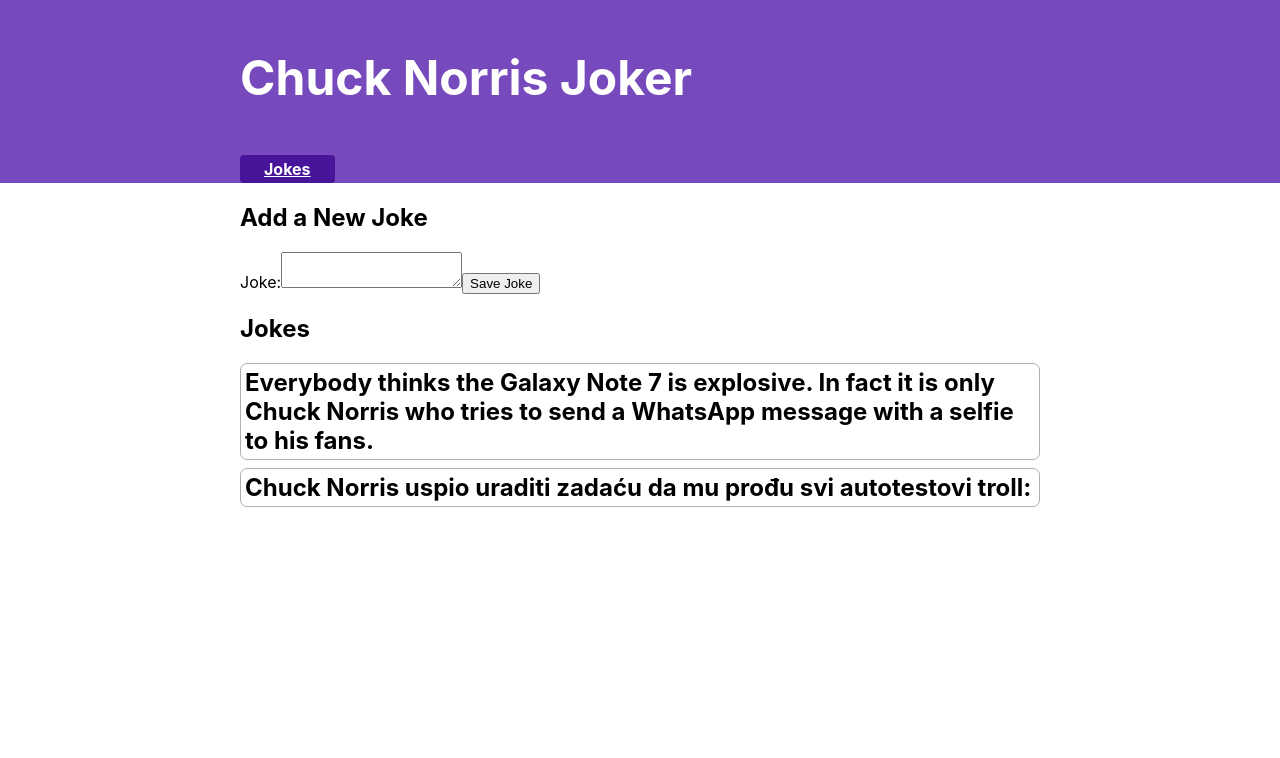
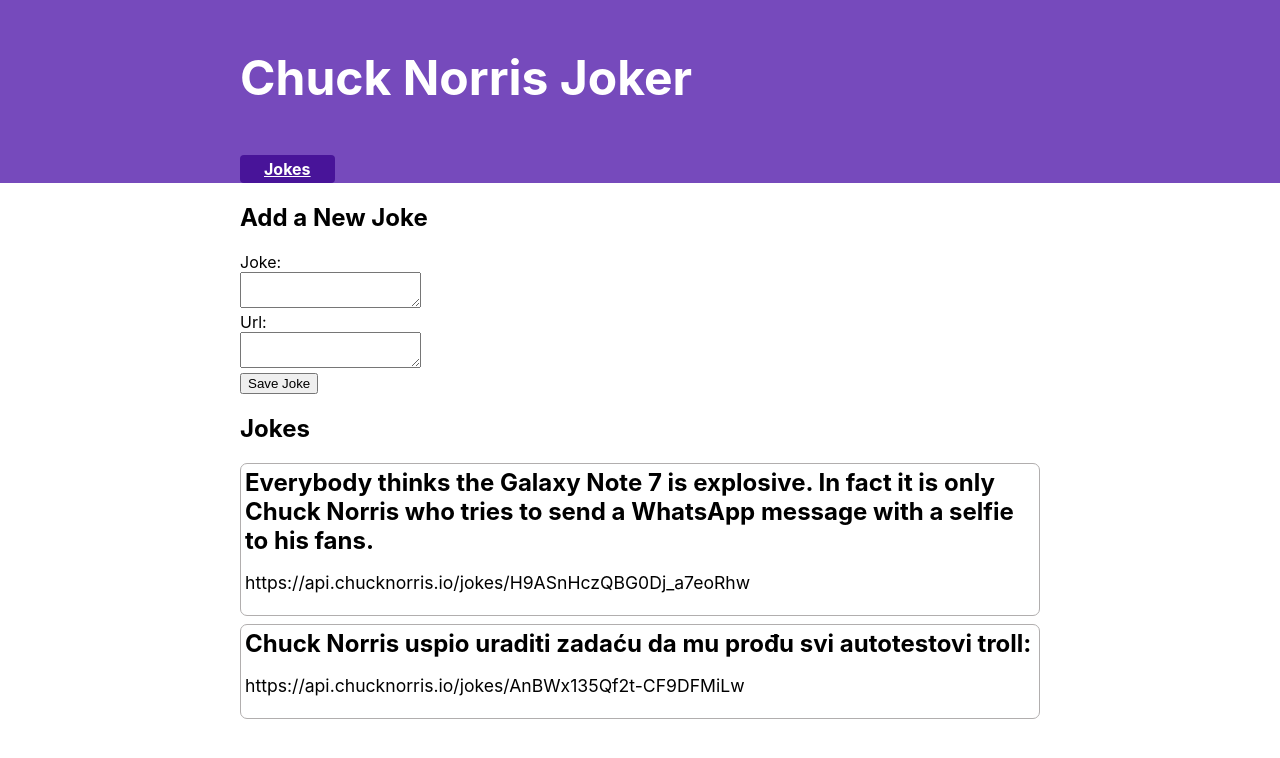
Before and after one commit to jcadavez/Chuck-Norris-Joker, a React (Create React App) app: page / in a window 1280 px wide. Shown: the top 758 px of the page. Built offline with nearby package versions, Linux system fonts and the light colour scheme.

Commit message:
Added Add Joke Form

```diff
--- a/src/features/jokes/AddJokeForm.js
+++ b/src/features/jokes/AddJokeForm.js
@@ -1,22 +1,62 @@
 import React, { useState } from 'react'
+import { useDispatch } from 'react-redux'
+import { nanoid } from '@reduxjs/toolkit'
+
+import { jokeAdded } from './jokesSlice'
 
 export const AddJokeForm = () => {
     const [value, setValue] = useState('')
+    const [url, setUrl] = useState('')
+
+    const dispatch = useDispatch()
 
     const onValueChanged = e => setValue(e.target.value)
+    const onUrlChanged = e => setUrl(e.target.value)
+
+    const onSaveJokeClicked = () => {
+        if (value && url) {
+            dispatch(
+                jokeAdded({
+                    id: nanoid(),
+                    value,
+                    url
+                })
+            )
+        }
+
+        setValue('')
+        setUrl('')
+    }
 
     return (
         <section>
             <h2>Add a New Joke</h2>
             <form>
+                <div>
                     <label htmlFor="jokeValue">Joke:</label>
+                </div>
+                <div>
                     <textarea
                         id="jokeValue"
                         name="jokeValue"
                         value={value}
                         onChange={onValueChanged}
                     />
-                <button type="button">Save Joke</button>
+                </div>
+                <div>
+                    <label htmlFor="jokeUrl">Url:</label>
+                </div>
+                <div>
+                    <textarea
+                        id="jokeUrl"
+                        name="jokeUrl"
+                        value={url}
+                        onChange={onUrlChanged}
+                    />
+                </div>
+                <button type="button" onClick={onSaveJokeClicked}>
+                    Save Joke
+                </button>
             </form>
         </section>
     )
--- a/src/features/jokes/JokesList.js
+++ b/src/features/jokes/JokesList.js
@@ -7,6 +7,7 @@ export const JokesList = () => {
     const renderedJokes = jokes.map(joke => (
         <article className="joke-excerpt" key={joke.id}>
             <h3>{joke.value}</h3>
+            <p className="joke-content">{joke.url}</p>
         </article>
     ))
 
--- a/src/features/jokes/jokesSlice.js
+++ b/src/features/jokes/jokesSlice.js
@@ -16,7 +16,13 @@ const initialState = [
 const jokesSlice = createSlice({
     name: 'jokes',
     initialState,
-    reducers: {}
+    reducers: {
+        jokeAdded(state, action) {
+            state.push(action.payload)
+        }
+    }
 })
 
+export const { jokeAdded } = jokesSlice.actions
+
 export default jokesSlice.reducer
```
Lines whose indentation alone changed are shown as unchanged.
